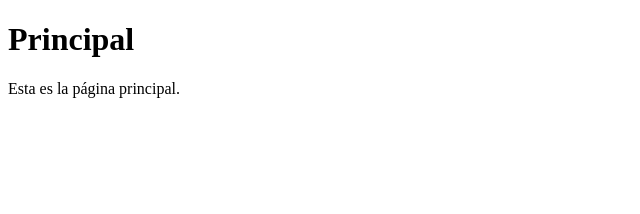
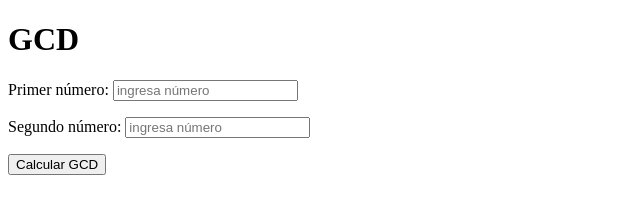
Before and after one commit to ariel-ortiz/202311-tc2005b.402, a website: page 4. Server JavaScript/simple node app/public/index.html in a window 1280 px wide. Shown: the whole page, without its empty margins (0-640 px from the left). Drawn offline with Linux system fonts and the light colour scheme.

Commit message:
Agrega código de cliente HTML para acceder al API web

```diff
--- a/4. Server JavaScript/simple node app/public/index.html
+++ b/4. Server JavaScript/simple node app/public/index.html
@@ -1,12 +1,35 @@
 <!DOCTYPE html>
-<html>
+<html lang="es">
   <head>
-    <title>Principal</title>
+    <meta charset="utf-8">
+    <title>GCD</title>
+    <script src="/javascript/codigo.js" defer></script>
   </head>
   <body>
-    <h1>Principal</h1>
-    <p>
-      Esta es la página principal.
-    </p>
+    <h1>GCD</h1>
+
+    <div id="entradas">
+
+      <p>
+        <label for="num1">Primer número:</label>
+        <input id="num1" placeholder="ingresa número">
+      </p>
+
+      <p>
+        <label for="num2">Segundo número:</label>
+        <input id="num2" placeholder="ingresa número">
+      </p>
+
+      <p>
+        <button onclick="calcularGCD();">Calcular GCD</button>
+      </p>
+
+    </div>
+
+    <div id="salida" style="display: none">
+      <p id="textoSalida"></p>
+      <a href="">Reiniciar</a>
+    </div>
+
   </body>
 </html>
--- /dev/null
+++ b/4. Server JavaScript/simple node app/public/javascript/codigo.js
@@ -0,0 +1,23 @@
+/* global num1, num2, textoSalida, entradas, salida */
+
+function calcularGCD() {
+  console.log('Calculando GCD...');
+  let x = num1.value || 1;
+  let y = num2.value || 1;
+  console.log(x, y);
+
+  const xhr = new XMLHttpRequest();
+  xhr.onload = () => {
+    let body = JSON.parse(xhr.responseText);
+    if (body.status === 'ok')  {
+      textoSalida.innerText =
+        `El máximo común divisor de ${x} y de ${y} es ${body.result}.`;
+    } else {
+      textoSalida.innerText = body.message;
+    }
+    entradas.style.display = 'none';
+    salida.style.display = 'block';
+  };
+  xhr.open('GET', `/gcd/${x}/${y}`);
+  xhr.send();
+}
```
